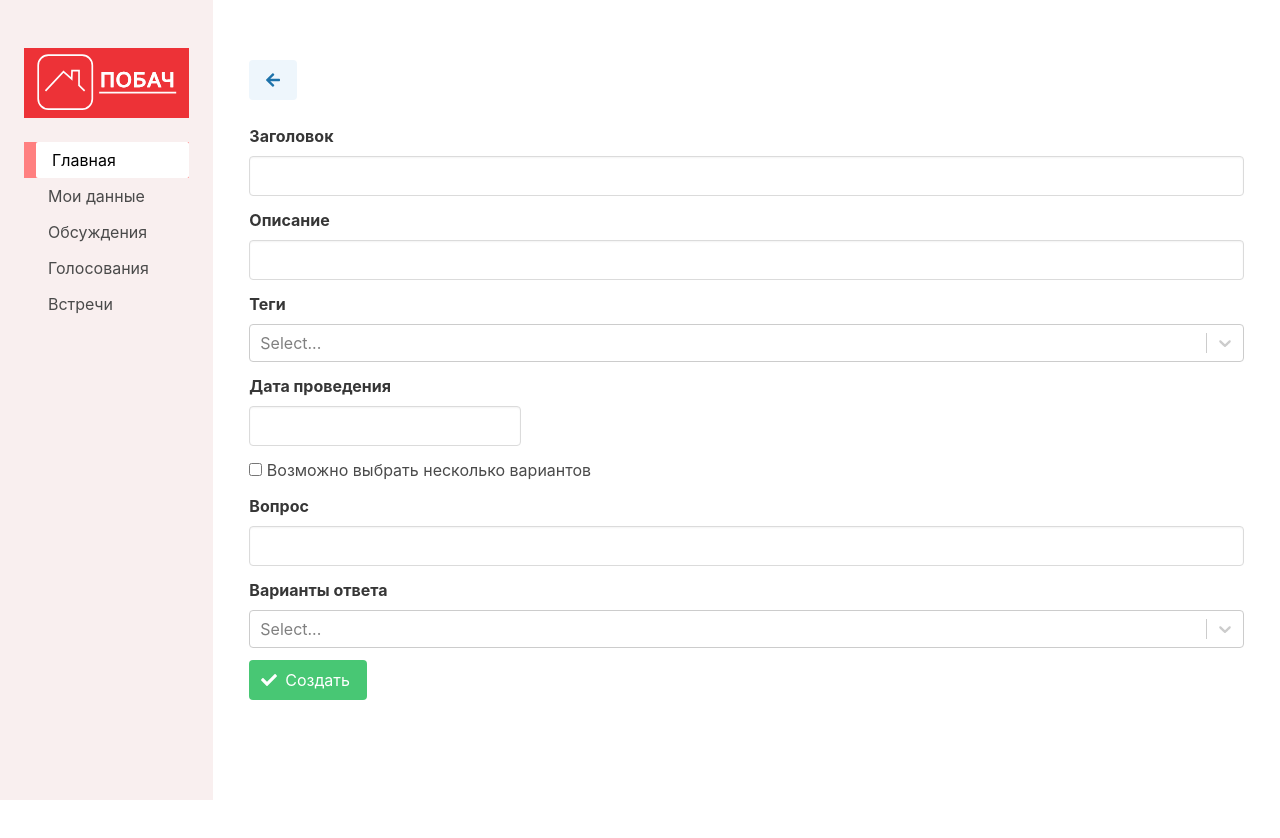
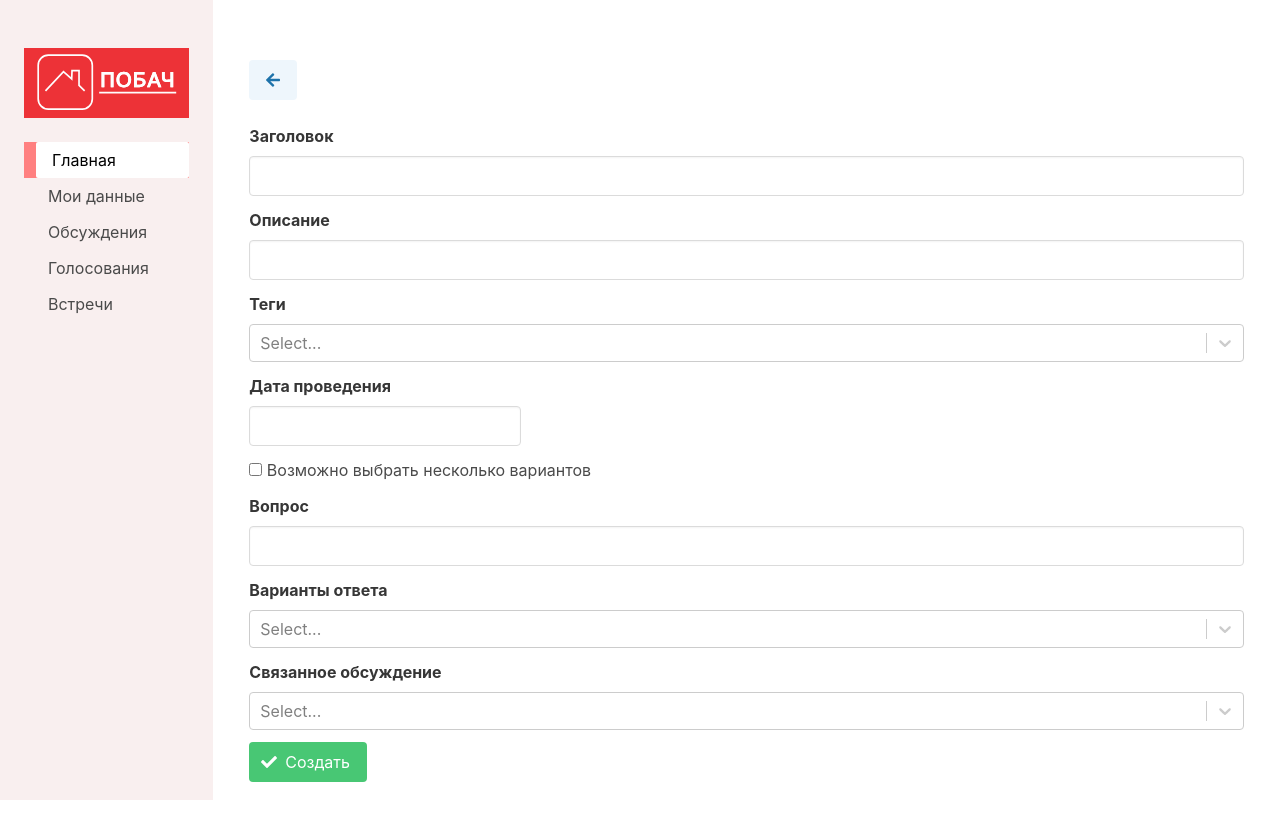
Before and after one commit to BelarusDigitalFuture/o, a React (Create React App) app: page /polls/new in a window 1280 px wide. Shown: the top 838 px of the page. Before the commit the page ends 800 px from the top, so only its background shows below. Built offline with nearby package versions, Linux system fonts and the light colour scheme.

Commit message:
adding 'linked discussion' to poll form

```diff
--- a/src/components/PollForm/PollForm.jsx
+++ b/src/components/PollForm/PollForm.jsx
@@ -10,7 +10,7 @@ import {
   DatePickerField,
   CreatableSelectField,
 } from '../../shared/form';
-import { TagsContext, PollsContext } from '../../shared/state';
+import { TagsContext, PollsContext, TopicsContext } from '../../shared/state';
 import GenericPage from '../Pages/GenericPage/GenericPage';
 
 const PollForm = () => {
@@ -18,6 +18,8 @@ const PollForm = () => {
   const { dispatch } = useContext(PollsContext);
   const history = useHistory();
   const tagOptions = tags && tags.map(({ title }) => ({ label: title, value: title }));
+  const { topics } = useContext(TopicsContext);
+  const topicOptions = topics.map(({ header, id }) => ({ label: header, value: id }));
   const handleFormSubmit = (values) => {
     dispatch({ type: 'ADD_POLL', poll: { ...values } });
     history.push('/polls');
@@ -56,12 +58,12 @@ const PollForm = () => {
           &nbsp;Возможно выбрать несколько вариантов
         </CheckboxField>
         <TextInput label={'Вопрос'} name="question" />
+        <Field label="Варианты ответа" name="items" isMulti component={CreatableSelectField} />
         <Field
-          label="Варианты ответа"
-          name="items"
-          isMulti
-          component={CreatableSelectField}
-          // options={tagOptions}
+          label="Связанное обсуждение"
+          name="discussionId"
+          component={SelectField}
+          options={topicOptions}
         />
       </AppForm>
     </GenericPage>
```
